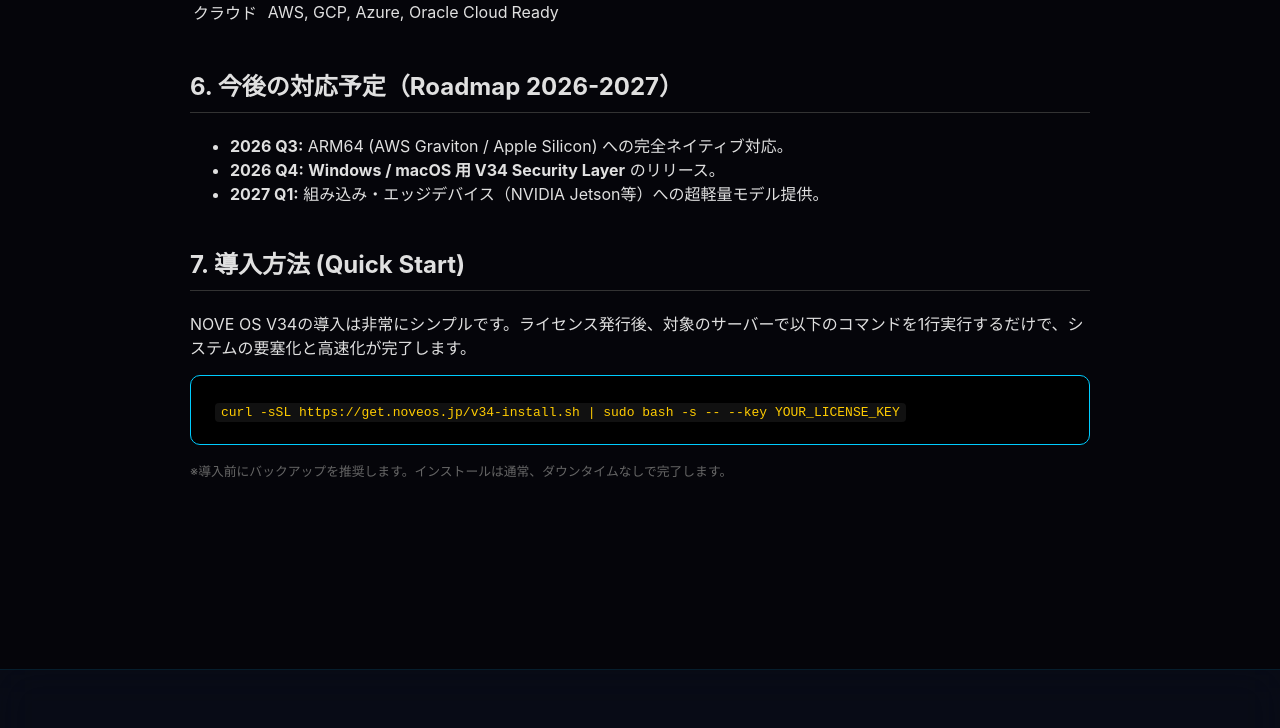
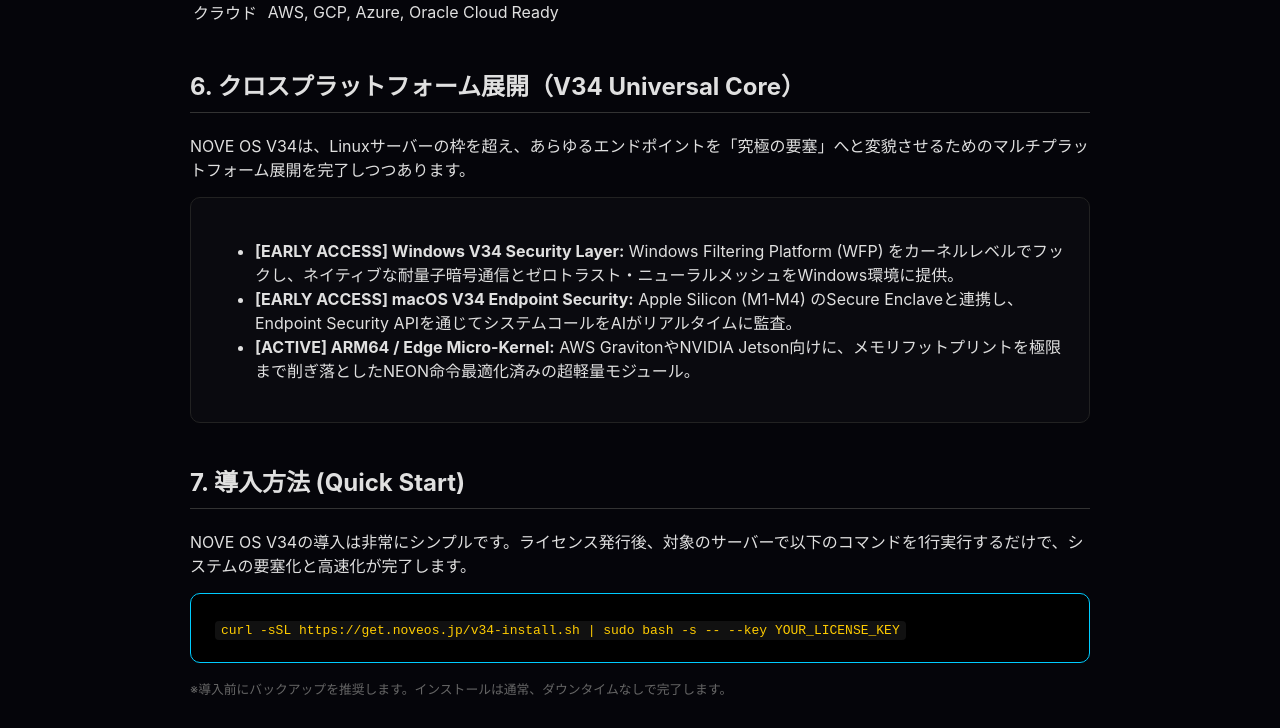
Before and after one commit to SeiyaKagetu/rocky-v4-website-, a plain HTML site: page docs.html in a window 1280 px wide. Shown: the part 1493-2221 px from the top of the page. Drawn offline with Linux system fonts and the light colour scheme.

Commit message:
🚀 PRODUCT: Announce Early Access for Multi-Platform Universal Core (Windows, macOS, ARM64)

```diff
--- a/docs.html
+++ b/docs.html
@@ -163,12 +163,15 @@
     </section>
 
     <section id="roadmap">
-        <h2>6. 今後の対応予定（Roadmap 2026-2027）</h2>
-        <ul>
-            <li><strong>2026 Q3:</strong> ARM64 (AWS Graviton / Apple Silicon) への完全ネイティブ対応。</li>
-            <li><strong>2026 Q4:</strong> <strong>Windows / macOS 用 V34 Security Layer</strong> のリリース。</li>
-            <li><strong>2027 Q1:</strong> 組み込み・エッジデバイス（NVIDIA Jetson等）への超軽量モデル提供。</li>
-        </ul>
+        <h2>6. クロスプラットフォーム展開（V34 Universal Core）</h2>
+        <p>NOVE OS V34は、Linuxサーバーの枠を超え、あらゆるエンドポイントを「究極の要塞」へと変貌させるためのマルチプラットフォーム展開を完了しつつあります。</p>
+        <div class="spec-box">
+            <ul>
+                <li><strong>[EARLY ACCESS] Windows V34 Security Layer:</strong> Windows Filtering Platform (WFP) をカーネルレベルでフックし、ネイティブな耐量子暗号通信とゼロトラスト・ニューラルメッシュをWindows環境に提供。</li>
+                <li><strong>[EARLY ACCESS] macOS V34 Endpoint Security:</strong> Apple Silicon (M1-M4) のSecure Enclaveと連携し、Endpoint Security APIを通じてシステムコールをAIがリアルタイムに監査。</li>
+                <li><strong>[ACTIVE] ARM64 / Edge Micro-Kernel:</strong> AWS GravitonやNVIDIA Jetson向けに、メモリフットプリントを極限まで削ぎ落としたNEON命令最適化済みの超軽量モジュール。</li>
+            </ul>
+        </div>
     </section>
 
     <section id="install">
```
